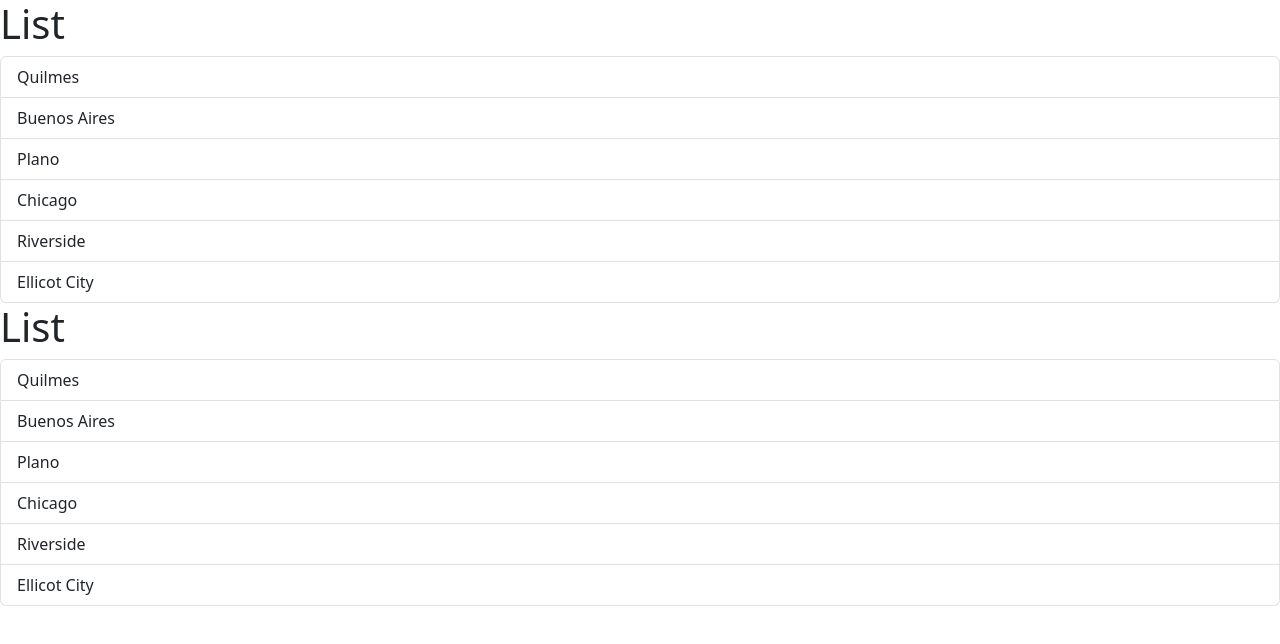
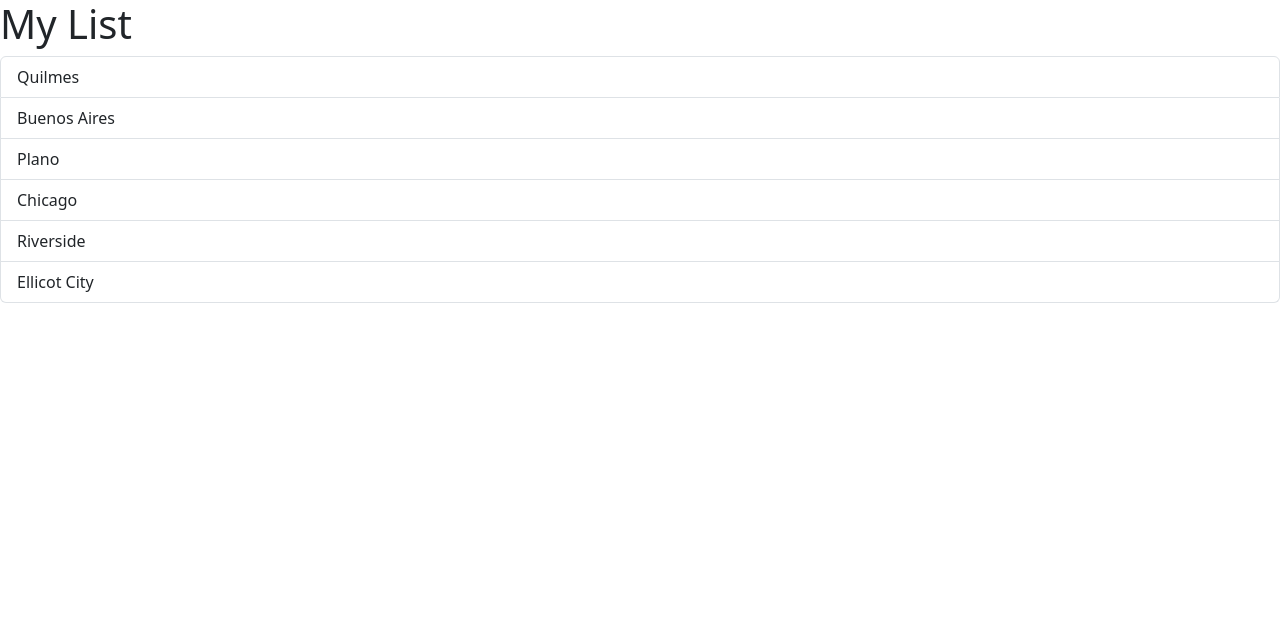
Before and after one commit to GusCavallin/react-sample-app, a React (Vite) app: page / in a window 1280 px wide. Shown: the top 644 px of the page. Built offline with nearby package versions, Linux system fonts and the light colour scheme.

Commit message:
Passing typed Props to a Component

```diff
--- a/src/App.tsx
+++ b/src/App.tsx
@@ -1,10 +1,18 @@
 import ListGroup from "./components/ListGroup";
 
 function App() {
+  let items = [
+    "Quilmes",
+    "Buenos Aires",
+    "Plano",
+    "Chicago",
+    "Riverside",
+    "Ellicot City",
+  ];
+
   return (
     <div>
-      <ListGroup />
-      <ListGroup />
+      <ListGroup items={items} heading="My List" />
     </div>
   );
 }
--- a/src/components/ListGroup.tsx
+++ b/src/components/ListGroup.tsx
@@ -1,30 +1,27 @@
 import { useState } from "react";
 
-function ListGroup() {
+interface ListGroupProps {
+  items: string[];
+  heading: string;
+}
+
+function ListGroup(prop: ListGroupProps) {
   // Sample List group borrowed from: https://getbootstrap.com/docs/6.0/components/list-group/  :)
-  let items = [
-    "Quilmes",
-    "Buenos Aires",
-    "Plano",
-    "Chicago",
-    "Riverside",
-    "Ellicot City",
-  ];
 
   // Hook
   const [selectedIndex, setSelectedIndex] = useState(-1);
   // const [name, setName] = useState('');  // A name varaible example, initialized with ''
 
   const getMessage = () => {
-    return items.length === 0 && <p>No items found.</p>;
+    return prop.items.length === 0 && <p>No items found.</p>;
   };
 
   return (
     <>
-      <h1>List</h1>
+      <h1>{prop.heading}</h1>
       {getMessage()}
       <ul className="list-group">
-        {items.map((item, index) => (
+        {prop.items.map((item, index) => (
           <li
             className={
               selectedIndex === index
```
